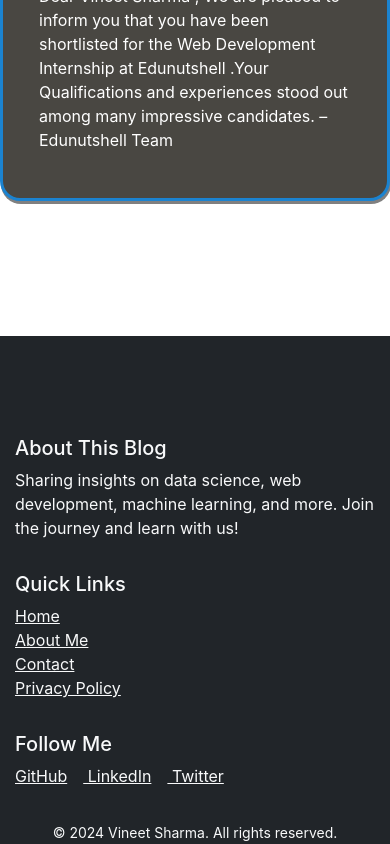
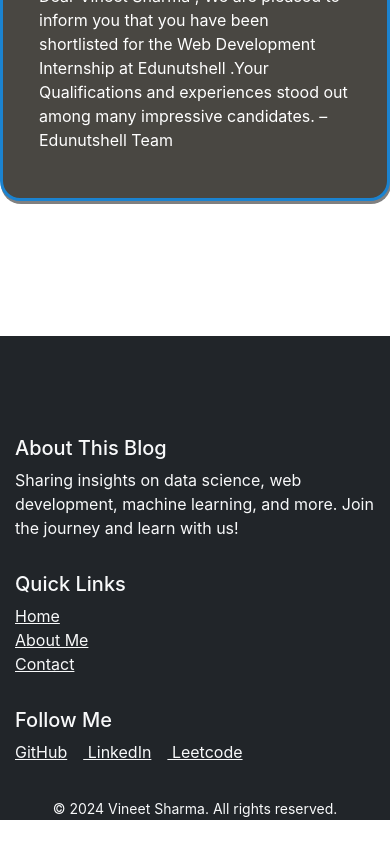
Before and after one commit to vineetsharma9252/My_Portfolio, a React (Create React App) app: page /testimonials in a window 390 px wide. Shown: the part 600-1444 px from the top of the page. After the commit the page ends 1420 px from the top, so only its background shows below. Built offline with nearby package versions, Linux system fonts and the light colour scheme.

Commit message:
30March 7:40pm improved responsiveness and UI

```diff
--- a/src/components/Testimonial.js
+++ b/src/components/Testimonial.js
@@ -95,11 +95,6 @@
                     Contact
                   </a>
                 </li>
-                <li>
-                  <a href="/privacy-policy" class="text-light">
-                    Privacy Policy
-                  </a>
-                </li>
               </ul>
             </div>
             {/* <!-- Social Media Links --> */}
@@ -114,8 +109,8 @@
               >
                 <i class="fab fa-linkedin"></i> LinkedIn
               </a>
-              <a href="https://twitter.com/your-profile" class="text-light">
-                <i class="fab fa-twitter"></i> Twitter
+              <a href="https://leetcode.com/u/vineet634/" class="text-light">
+                <i class="fab fa-twitter"></i> Leetcode
               </a>
             </div>
           </div>
```
